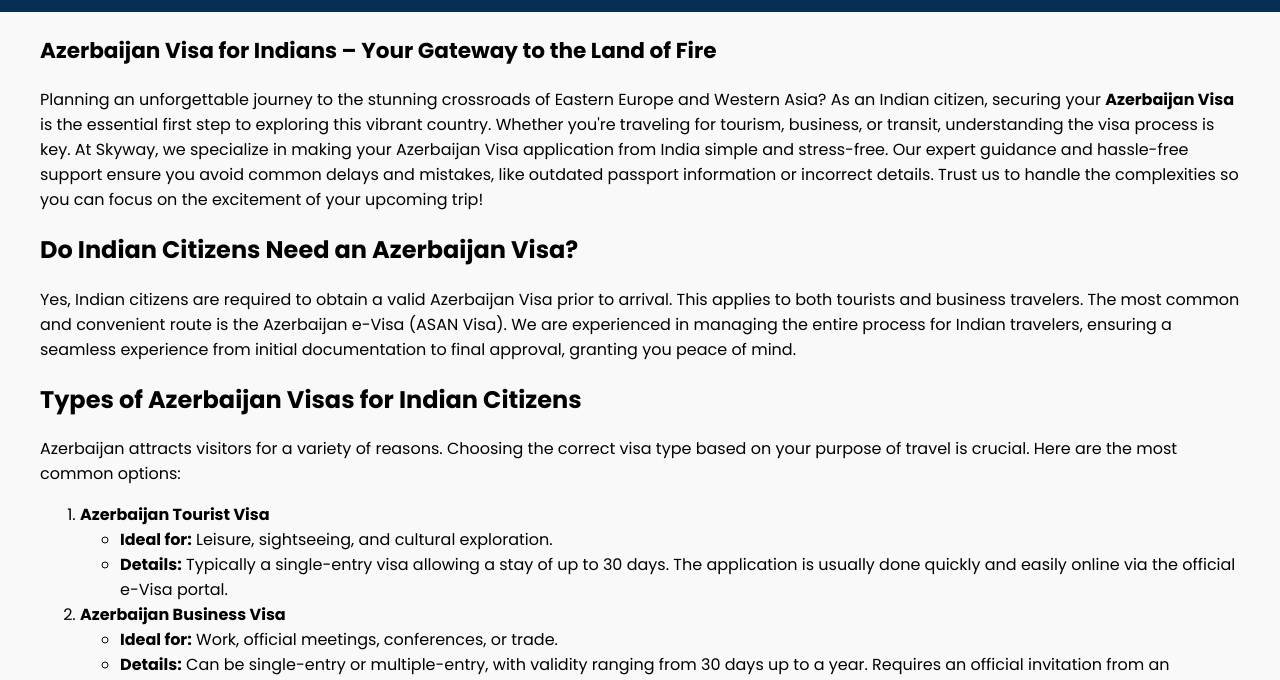
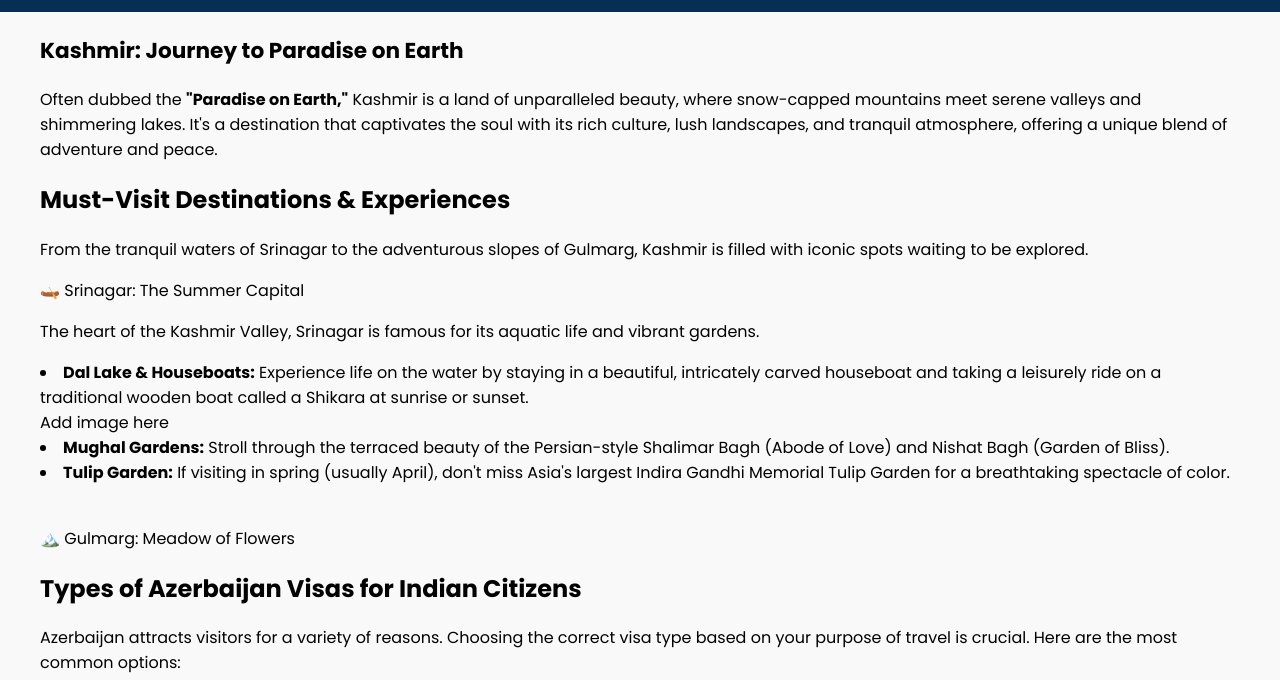
Before and after one commit to shameemkoroth/skyway, a plain HTML site: page locations/kashmir.html in a window 1280 px wide. Shown: the part 75-755 px from the top of the page. Drawn offline with nearby package versions, Linux system fonts and the light colour scheme; files whose address does not match are found by name.

Commit message:
Update kashmir.html

```diff
--- a/locations/kashmir.html
+++ b/locations/kashmir.html
@@ -210,16 +210,23 @@
   <div class="content-wrapper">
   <!-- Hero Section -->
   <section class="hero">
-    <h1><span style="font-size: 0.9em;">Azerbaijan Visa for Indians – Your Gateway to the Land of Fire</h1>
-    <p class="intro-text">Planning an unforgettable journey to the stunning crossroads of Eastern Europe and Western Asia? As an Indian citizen, securing your <strong>Azerbaijan Visa</strong> is the essential first step to exploring this vibrant country. Whether you're traveling for tourism, business, or transit, understanding the visa process is key. At Skyway, we specialize in making your Azerbaijan Visa application from India simple and stress-free. Our expert guidance and hassle-free support ensure you avoid common delays and mistakes, like outdated passport information or incorrect details. Trust us to handle the complexities so you can focus on the excitement of your upcoming trip!
+    <h1><span style="font-size: 0.9em;">Kashmir: Journey to Paradise on Earth</h1>
+    <p class="intro-text">Often dubbed the <strong>"Paradise on Earth,"</strong> Kashmir is a land of unparalleled beauty, where snow-capped mountains meet serene valleys and shimmering lakes. It's a destination that captivates the soul with its rich culture, lush landscapes, and tranquil atmosphere, offering a unique blend of adventure and peace.
     </p>
   </section>
 
-  <!-- Do you need the Azerbaijan Visa -->
+  <!-- Must visit places -->
   <section>
-    <h2>Do Indian Citizens Need an Azerbaijan Visa?</h2>
-    <p>Yes, Indian citizens are required to obtain a valid Azerbaijan Visa prior to arrival. This applies to both tourists and business travelers. The most common and convenient route is the Azerbaijan e-Visa (ASAN Visa). We are experienced in managing the entire process for Indian travelers, ensuring a seamless experience from initial documentation to final approval, granting you peace of mind.
-</p>
+    <h2>Must-Visit Destinations & Experiences</h2>
+    <p>From the tranquil waters of Srinagar to the adventurous slopes of Gulmarg, Kashmir is filled with iconic spots waiting to be explored.</p>
+    <p>🛶 Srinagar: The Summer Capital</>
+      <p>The heart of the Kashmir Valley, Srinagar is famous for its aquatic life and vibrant gardens.</p>
+      <li><strong>Dal Lake & Houseboats:</strong> Experience life on the water by staying in a beautiful, intricately carved houseboat and taking a leisurely ride on a traditional wooden boat called a Shikara  at sunrise or sunset.</li>
+        Add image here
+      <li><strong>Mughal Gardens:</strong> Stroll through the terraced beauty of the Persian-style Shalimar Bagh (Abode of Love) and Nishat Bagh (Garden of Bliss).</li>
+      <li><strong>Tulip Garden:</strong> If visiting in spring (usually April), don't miss Asia's largest Indira Gandhi Memorial Tulip Garden for a breathtaking spectacle of color.</li>
+    <br>
+    <p>🏔️ Gulmarg: Meadow of Flowers</p>
   </section>
 
   <!-- Types of Visa -->
```
